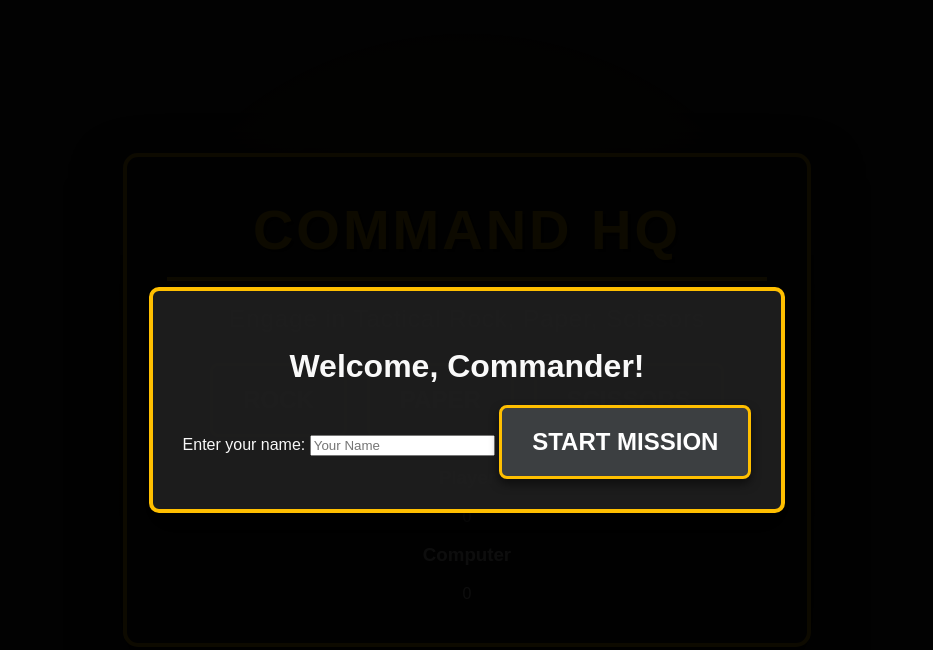
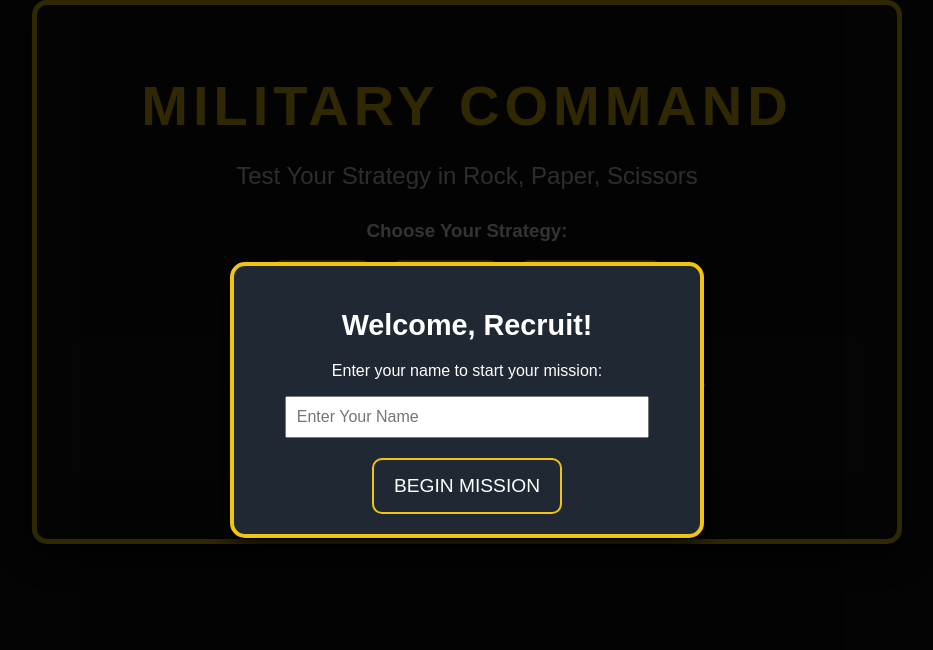
Before and after one commit to sal68-hockey/jan-monthly, a plain HTML site: page index.html in a window 1280 px wide. Shown: the whole page, without its empty margins (173-1106 px from the left). Drawn offline with Linux system fonts and the light colour scheme.

Commit message:
gold shine

```diff
--- a/index.html
+++ b/index.html
@@ -4,7 +4,7 @@
 <head>
     <meta charset="UTF-8">
     <meta name="viewport" content="width=device-width, initial-scale=1.0">
-    <title>Rock Paper Scissors Command HQ</title>
+    <title>Military Command - RPS Challenge</title>
     <link rel="stylesheet" href="style.css">
 </head>
 
@@ -12,30 +12,34 @@
     <div class="background-animation"></div>
     <div class="container">
         <header class="header">
-            <h1 class="title">Command HQ</h1>
-            <p class="subtitle">Engage in Tactical Rock, Paper, Scissors</p>
+            <h1 class="title">Military Command</h1>
+            <p class="subtitle">Test Your Strategy in Rock, Paper, Scissors</p>
         </header>
         <main>
             <div id="welcome-popup" class="popup">
                 <div class="popup-content">
-                    <h2>Welcome, Commander!</h2>
-                    <label for="player-name">Enter your name:</label>
-                    <input type="text" id="player-name" placeholder="Your Name" />
-                    <button class="btn btn-confirm" onclick="startGame()">Start Mission</button>
+                    <h2>Welcome, Recruit!</h2>
+                    <p>Enter your name to start your mission:</p>
+                    <input type="text" id="player-name" placeholder="Enter Your Name" />
+                    <button class="btn btn-confirm" onclick="startGame()">Begin Mission</button>
                 </div>
             </div>
             <div id="game-content" class="hidden">
+                <div class="command">
+                    <h3>Choose Your Strategy:</h3>
                     <div class="buttons">
                         <button class="btn btn-rock" onclick="playGame('rock')">Rock</button>
                         <button class="btn btn-paper" onclick="playGame('paper')">Paper</button>
                         <button class="btn btn-scissors" onclick="playGame('scissors')">Scissors</button>
                     </div>
+                </div>
                 <div class="scoreboard">
-                    <div class="score">
+                    <div class="score player">
                         <h3 id="player-label">Player</h3>
-                        <span id="player-score">0</span>
+                        <span id="player-score">0
+                        </span>
                     </div>
-                    <div class="score">
+                    <div class="score computer">
                         <h3>Computer</h3>
                         <span id="computer-score">0</span>
                     </div>
@@ -43,13 +47,13 @@
                 <div id="result" class="result"></div>
             </div>
         </main>
-    </div>
 
-    <!-- Winner Popup -->
+
         <div id="winner-popup" class="popup hidden">
             <div class="popup-content">
                 <h2 id="winner-message"></h2>
-            <button class="btn btn-replay" onclick="resetGame()">Restart Mission soilder </button>
+                <button class="btn btn-replay" onclick="resetGame()">Restart Mission</button>
+            </div>
         </div>
     </div>
 
--- a/script.js
+++ b/script.js
@@ -4,7 +4,7 @@ let playerName = 'Player';
 
 function startGame() {
   const inputName = document.getElementById('player-name').value.trim();
-  playerName = inputName || 'Player';
+  playerName = inputName || 'Commander';
   document.getElementById('player-label').textContent = playerName;
   document.getElementById('welcome-popup').classList.add('hidden');
   document.getElementById('game-content').classList.remove('hidden');
@@ -23,10 +23,10 @@ function playGame(playerChoice) {
     (playerChoice === 'scissors' && computerChoice === 'paper')
   ) {
     playerScore++;
-    result = `Victory! ${playerChoice} beats ${computerChoice}.`;
+    result = `You win! ${playerChoice} beats ${computerChoice}.`;
   } else {
     computerScore++;
-    result = `Defeat! ${computerChoice} beats ${playerChoice}.`;
+    result = `You lose! ${computerChoice} beats ${playerChoice}.`;
   }
 
   document.getElementById('player-score').textContent = playerScore;
@@ -41,7 +41,7 @@ function playGame(playerChoice) {
 function declareWinner(winner) {
   const popup = document.getElementById('winner-popup');
   const winnerMessage = document.getElementById('winner-message');
-  winnerMessage.textContent = `${winner} is victorious! Mission Accomplished!`;
+  winnerMessage.textContent = winner === playerName ? `Victory! ${playerName} wins!` : 'Mission Failed! Computer wins!';
   popup.classList.remove('hidden');
 }
 
--- a/style.css
+++ b/style.css
@@ -1,68 +1,63 @@
 
-body {
+/* Reset */
+body, html {
   margin: 0;
   padding: 0;
-  font-family: 'Stencil', sans-serif;
-  background-color: #1e1e1e;
-  color: #f9f9f9;
+  font-family: 'Staatliches', sans-serif;
+  background: #121212;
+  color: #fff;
   overflow: hidden;
-  display: flex;
-  justify-content: center;
-  align-items: center;
-  height: 100vh;
+  height: 100%;
 }
 
 .container {
   text-align: center;
-  background: rgba(25, 25, 25, 0.95);
-  border: 4px solid #ffbf00; /* Military Gold */
+  background: rgba(18, 18, 18, 0.9);
+  border: 5px solid #f1c40f;
   border-radius: 15px;
-  padding: 40px;
-  box-shadow: 0 20px 50px rgba(0, 0, 0, 0.8);
-  width: 90%;
-  max-width: 600px;
+  padding: 30px;
+  max-width: 800px;
+  margin: auto;
+  position: relative;
+  box-shadow: 0 10px 30px rgba(0, 0, 0, 0.8);
 }
 
-
+/* Background Animation */
 .background-animation {
-  position: absolute;
+  position: fixed;
   top: 0;
   left: 0;
   width: 100%;
   height: 100%;
-  background: radial-gradient(circle, rgba(255, 183, 0, 0.2), transparent 50%);
-  animation: emberGlow 3s infinite alternate;
-  pointer-events: none;
+  background: radial-gradient(circle, rgba(243, 156, 18, 0.1), rgba(18, 18, 18, 1));
+  animation: ember-glow 5s infinite alternate;
   z-index: -1;
 }
 
-@keyframes emberGlow {
-  from {
-    opacity: 0.7;
+@keyframes ember-glow {
+  0% {
+    transform: scale(1);
+    opacity: 0.8;
   }
-  to {
+  100% {
+    transform: scale(1.1);
     opacity: 1;
   }
 }
 
-/* Header */
+/* Header Styling */
 .header .title {
   font-size: 3.5rem;
-  font-weight: bold;
-  color: #ffbf00; /* Gold */
-  margin: 0;
+  color: #f1c40f;
+  letter-spacing: 5px;
   text-transform: uppercase;
-  letter-spacing: 3px;
-  border-bottom: 4px solid #ffbf00;
-  padding-bottom: 15px;
-  text-shadow: 3px 3px #000;
+  margin-bottom: 10px;
 }
 
 .subtitle {
   font-size: 1.5rem;
-  color: #f9f9f9;
+  color: #e2e2e2;
   margin-bottom: 30px;
-  letter-spacing: 1px;
 }
 
 /* Buttons */
@@ -70,27 +65,48 @@ body {
   display: flex;
   justify-content: center;
   gap: 20px;
-  margin-bottom: 30px;
 }
 
 .btn {
-  padding: 20px 30px;
-  font-size: 1.5rem;
-  font-weight: bold;
-  border: 3px solid #ffbf00;
-  border-radius: 8px;
+  background: #1f2833;
+  border: 2px solid #f1c40f;
+  color: #fff;
+  padding: 15px 20px;
+  font-size: 1.2rem;
+  text-transform: uppercase;
+  border-radius: 10px;
   cursor: pointer;
-  color: #fff;
-  background-color: #3c3f41;
-  text-transform: uppercase;
-  transition: transform 0.2s ease, background-color 0.2s ease, box-shadow 0.3s ease;
-  box-shadow: 0 5px 10px rgba(0, 0, 0, 0.5);
+  transition: all 0.3s ease;
 }
 
 .btn:hover {
-  transform: scale(1.1);
-  background-color: #505357;
-  box-shadow: 0 10px 20px rgba(0, 0, 0, 0.7);
+  background: #f1c40f;
+  color: #1f2833;
+  transform: translateY(-2px);
+  box-shadow: 0 8px 20px rgba(241, 196, 15, 0.7);
+}
+
+/* Scoreboard */
+.scoreboard {
+  display: flex;
+  justify-content: space-around;
+  background: rgba(25, 25, 25, 0.95);
+  border-radius: 10px;
+  padding: 15px;
+  margin-top: 20px;
+}
+
+.score {
+  text-align: center;
+}
+
+.score h3 {
+  font-size: 1.5rem;
+  color: #f1c40f;
+}
+
+.score span {
+  font-size: 2rem;
 }
 
 /* Popups */
@@ -100,11 +116,11 @@ body {
   left: 0;
   width: 100%;
   height: 100%;
-  background: rgba(0, 0, 0, 0.95);
+  background: rgba(0, 0, 0, 0.8);
   display: flex;
   justify-content: center;
   align-items: center;
-  z-index: 1000;
+  z-index: 10;
 }
 
 .popup.hidden {
@@ -112,34 +128,43 @@ body {
 }
 
 .popup-content {
-  background: rgba(30, 30, 30, 0.95);
-  border: 4px solid #ffbf00;
-  color: #f9f9f9;
-  padding: 30px;
+  background: #1f2833;
+  border: 4px solid #f1c40f;
+  border-radius: 15px;
+  padding: 20px;
   text-align: center;
-  border-radius: 10px;
-  box-shadow: 0 15px 30px rgba(0, 0, 0, 0.8);
-  animation: fadeInPopup 0.5s ease-out;
+  box-shadow: 0 10px 30px rgba(0, 0, 0, 0.8);
 }
 
 .popup-content h2 {
-  font-size: 2rem;
+  margin-bottom: 20px;
+  font-size: 1.8rem;
+}
+
+.popup-content input {
+  padding: 10px;
+  width: 80%;
+  font-size: 1rem;
   margin-bottom: 20px;
 }
 
 .btn-replay {
-  margin-top: 20px;
-  padding: 15px 30px;
-  font-size: 1.2rem;
-  border: 3px solid #ffbf00;
-  border-radius: 8px;
-  background: #3c3f41;
-  color: #f9f9f9;
-  text-transform: uppercase;
-  font-weight: bold;
+  padding: 10px 20px;
+  background: #1f2833;
+  color: #fff;
+  border: 2px solid #f1c40f;
+  border-radius: 5px;
   cursor: pointer;
 }
 
 .btn-replay:hover {
-  background: #505357;
+  background: #f1c40f;
+  color: #1f2833;
 }
+
+/* Result */
+.result {
+  margin-top: 30px;
+  font-size: 1.8rem;
+  font-weight: bold;
+}
```
Lines whose indentation alone changed are shown as unchanged.
